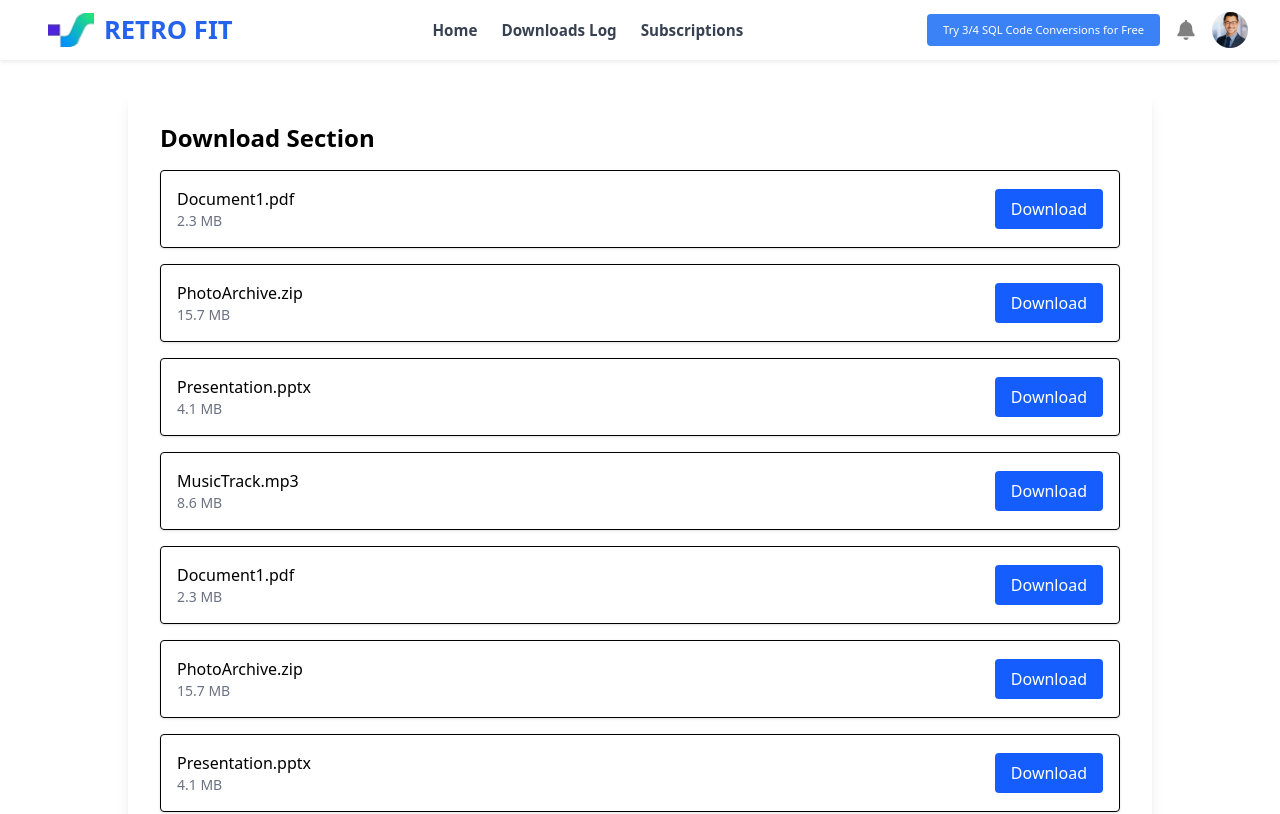
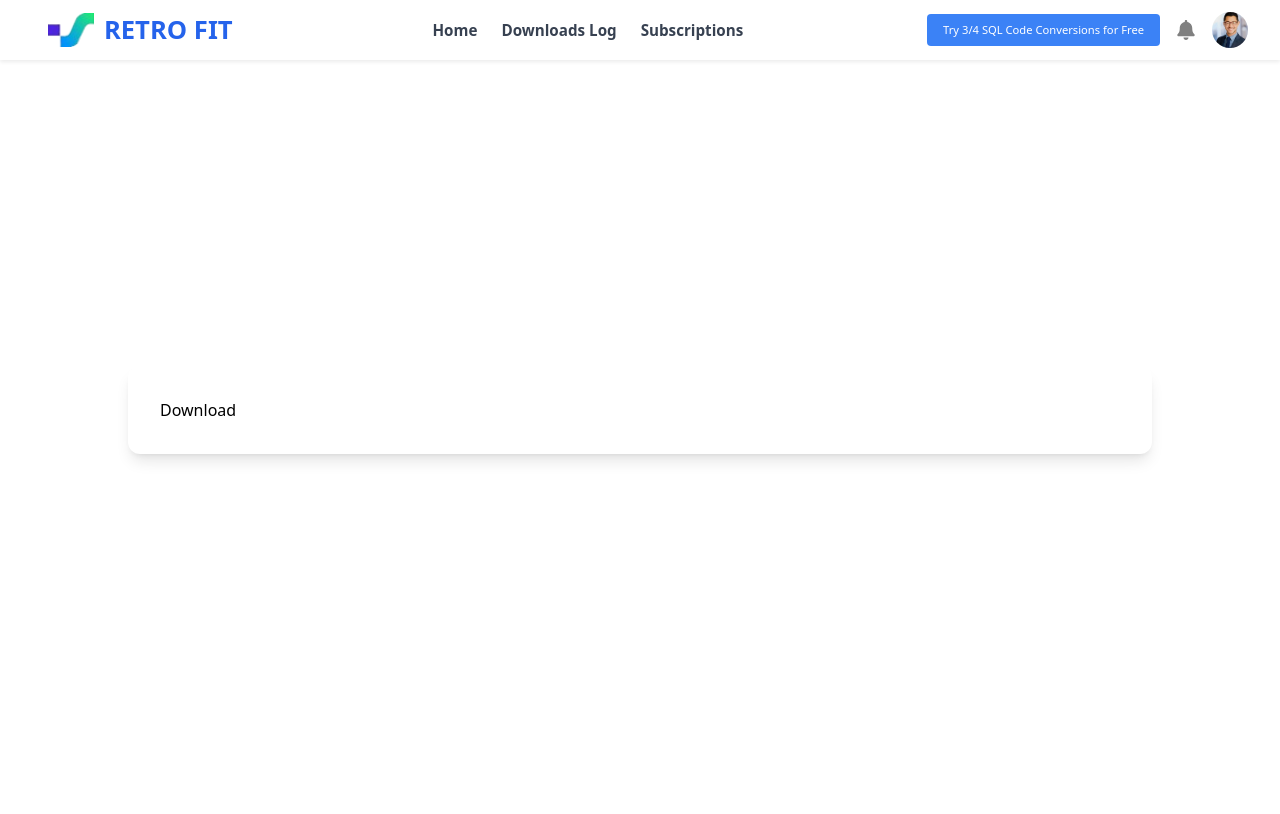
Before and after one commit to RakshitVita/B2C-Retro-Fit, a React (Vite) app: page /downloads in a window 1280 px wide. Shown: the top 814 px of the page. Built offline with nearby package versions, Linux system fonts and the light colour scheme.

Commit message:
Final navbar
all done

```diff
--- a/src/componets/Download.jsx
+++ b/src/componets/Download.jsx
@@ -1,43 +1,16 @@
-import React from 'react';
-import Maincontainer from './Maincontainer';
+import React from 'react'
 
-const dummyDownloads = [
-  { id: 1, name: 'Document1.pdf', size: '2.3 MB' },
-  { id: 2, name: 'PhotoArchive.zip', size: '15.7 MB' },
-  { id: 3, name: 'Presentation.pptx', size: '4.1 MB' },
-  { id: 4, name: 'MusicTrack.mp3', size: '8.6 MB' },
-    { id: 1, name: 'Document1.pdf', size: '2.3 MB' },
-  { id: 2, name: 'PhotoArchive.zip', size: '15.7 MB' },
-  { id: 3, name: 'Presentation.pptx', size: '4.1 MB' },
-  { id: 4, name: 'MusicTrack.mp3', size: '8.6 MB' },
-    { id: 1, name: 'Document1.pdf', size: '2.3 MB' },
-  { id: 2, name: 'PhotoArchive.zip', size: '15.7 MB' },
-  { id: 3, name: 'Presentation.pptx', size: '4.1 MB' },
-  { id: 4, name: 'MusicTrack.mp3', size: '8.6 MB' },
-];
 
-const Download = () => {
+
+const Download  = ({ children }) => {
   return (
-    <Maincontainer>
-      <h1 className="text-2xl font-bold mb-4">Download Section</h1>
-      <div className="space-y-4">
-        {dummyDownloads.map((file) => (
-          <div
-            key={file.id}
-            className="flex items-center justify-between p-4 border rounded shadow-sm"
-          >
-            <div>
-              <p className="font-medium">{file.name}</p>
-              <p className="text-sm text-gray-500">{file.size}</p>
-            </div>
-            <button className="px-4 py-2 bg-blue-600 text-white rounded hover:bg-blue-700 transition">
-              Download
-            </button>
-          </div>
-        ))}
+     <div className="flex justify-center items-center min-h-[80vh] px-4">
+      <div className="bg-white rounded-xl shadow-lg p-8 w-full  max-w-5xl">
+        {children}
+       Download
       </div>
-    </Maincontainer>
-  );
-};
+    </div>
+  )
+}
 
-export default Download;
+export default Download
```
